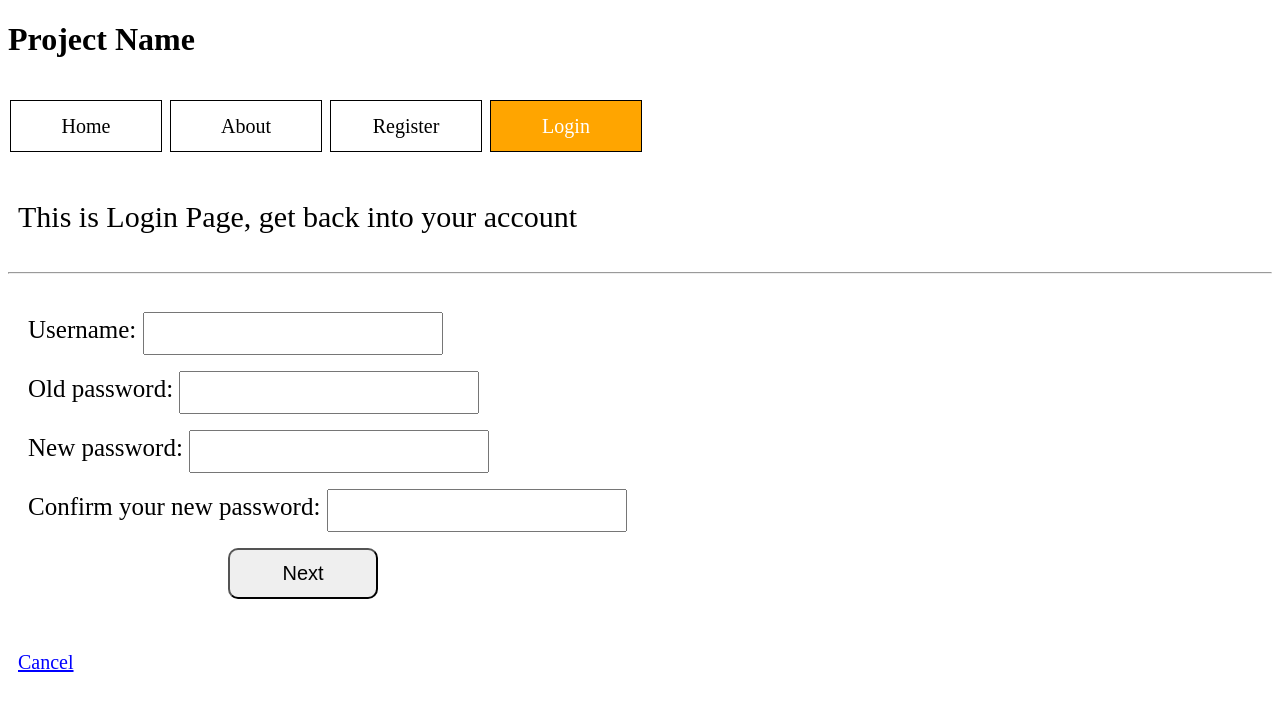
After one commit to HaohuaFeng/CSE312-Project, a Flask app: page /reset.html in a window 1280 px wide. The commit adds this page. Shown: the top 711 px of the page. Run offline with Flask 2, Linux system fonts and the light colour scheme.

Commit message:
Add files via upload

```diff
--- a/templates/index.html
+++ b/templates/index.html
@@ -64,8 +64,10 @@
                 <div class="history">
                     <p>Uploaded by {{blog['username']}} by date: {{blog['date']}}</p>
                     <hr>
-                    {% if blog['image'] %}
-                    <img src="static/images/{{blog['image']}}" width="300"><br/>
+                    {% if blog['filename'] %}
+                    <embed src="static/images/{{blog['filename']}}" type="{{blog['filetype']}}" width="90%">
+
+
                     {% endif %}
                     <p>Description: {{blog['comment']}}</p><br/>
                 </div>
--- a/templates/profile.html
+++ b/templates/profile.html
@@ -20,7 +20,7 @@
     <div class="main">
         <div class="description">This is User's Profile Page</div>
         <hr>
-        <h2>Welcome <a href="profile.html" class="profile">{{user['username']}}</a>.</h2>
+        <h2>Welcome {{user['username']}}.<a href="reset.html">  Change Password</a></h2>
         <form method="post" enctype="multipart/form-data" class="update_profile">
            <div class="row">
                <div class="column side">
--- /dev/null
+++ b/templates/reset.html
@@ -0,0 +1,46 @@
+<!DOCTYPE html>
+<html lang="en">
+
+<head>
+    <meta charset="UTF-8">
+    <title>Project Name</title>
+    <link rel="stylesheet" href="../static/css/style.css">
+    <script src="../static/js/default.js"></script>
+</head>
+
+<body>
+    <h1>Project Name</h1>
+
+    <div class="header">
+        <a href="index.html" >Home</a>
+        <a href="about.html" >About</a>
+        <a href="register.html" >Register</a>
+        {% if user %}
+        <a href="profile.html" class="profile">{{user}}</a>
+        <a href="/logout">Logout</a>
+        {% else %}
+        <a href="login.html" id="select_color">Login</a>
+        {% endif %}
+    </div>
+    <div class="main">
+        <div class="description">This is Login Page, get back into your account </div>
+        <hr>
+        <div class="login">
+            <form method="post">
+                    <label for="username">Username:</label>
+                    <input type="text" name="username" id="username" required><br>
+                    <label for="old_password">Old password:</label>
+                    <input type="password" name="old_password" id="old_password" required><br>
+                    <label for="new_password">New password:</label>
+                    <input type="password" name="new_password" id="new_password" required><br>
+                    <label for="cnew_password">Confirm your new password:</label>
+                    <input type="password" name="cnew_password" id="cnew_password" required><br>
+                    <input type="submit" value="Next">
+                </form>
+        </div>
+        <p class="casualCase"><a href="login.html">Cancel</a></p>
+    </div>
+
+
+</body>
+</html>
```
